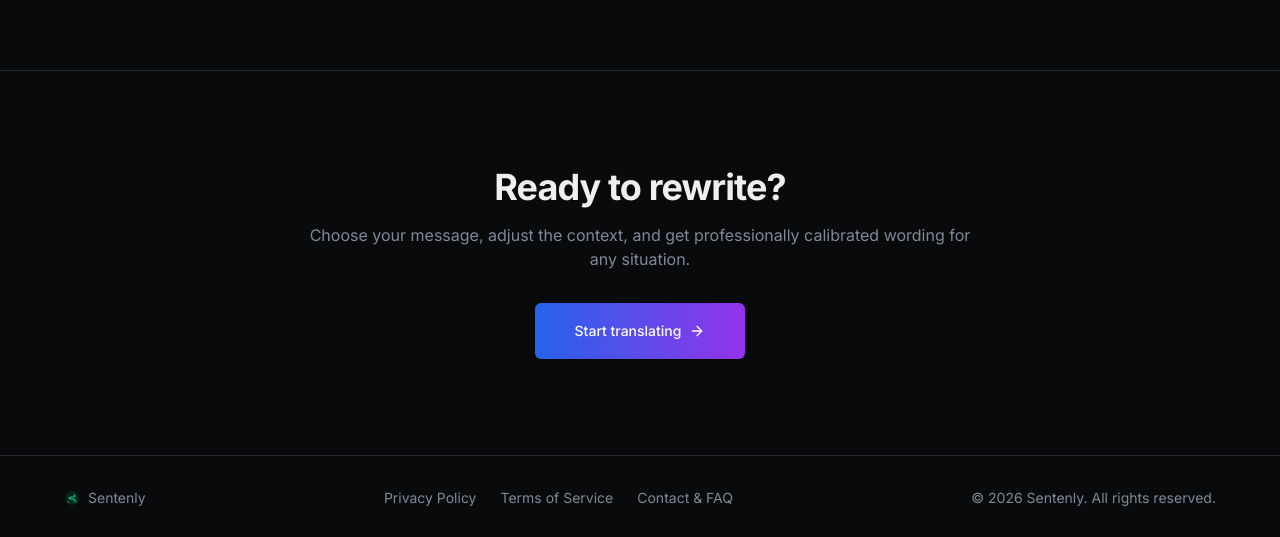
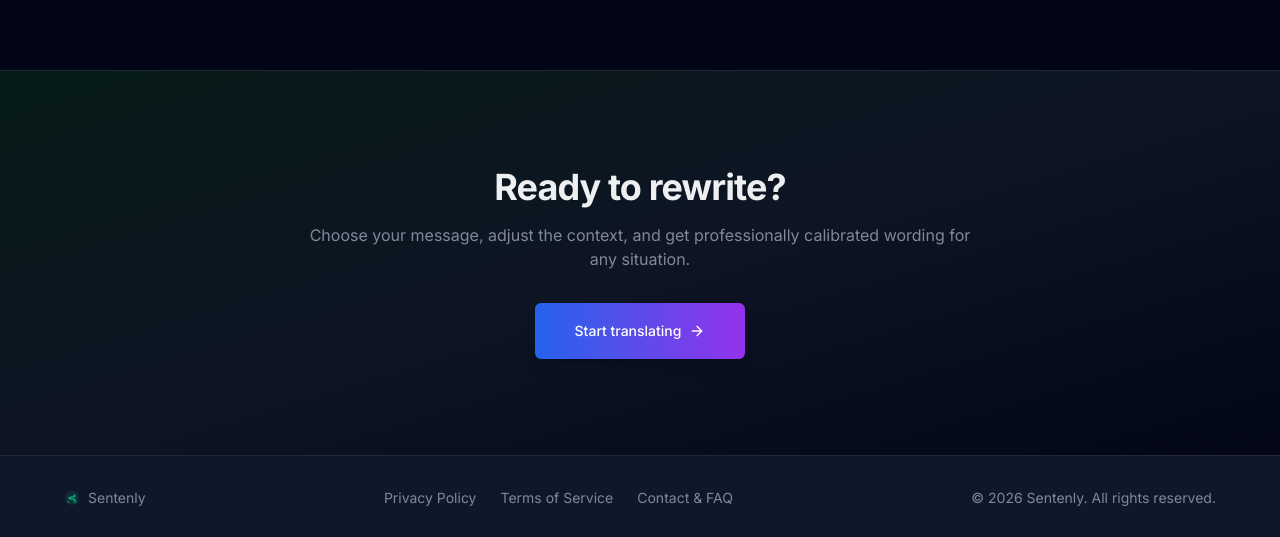
Before and after one commit to ehtor62/protranslate, a Next.js app: page /en in a window 1280 px wide. Shown: the part 1339-1876 px from the top of the page. Built offline with nearby package versions, Linux system fonts and the light colour scheme; no server answers.

Commit message:
02221102

```diff
--- a/app/[locale]/page.tsx
+++ b/app/[locale]/page.tsx
@@ -51,7 +51,7 @@ export default function Home() {
       <Header />
 
       {/* Hero section */}
-      <section className="relative overflow-hidden">
+      <section className="relative overflow-hidden bg-gradient-to-br from-emerald-950/40 via-slate-900 to-background">
         {/* Gradient overlay */}
         <div
           className="absolute inset-0 pointer-events-none"
@@ -105,7 +105,7 @@ export default function Home() {
       </section>
 
       {/* Message types */}
-      <section className="border-y border-border bg-muted/30">
+      <section className="border-y border-border bg-slate-900/50">
         <div className="container py-8">
           <div className="flex flex-wrap items-center justify-center gap-4 md:gap-8">
             <span className="text-sm text-muted-foreground">{t('messageTypes.title')}</span>
@@ -122,7 +122,7 @@ export default function Home() {
       </section>
 
       {/* Features */}
-      <section id="how-it-works" className="py-24">
+      <section id="how-it-works" className="py-24 bg-slate-950">
         <div className="container">
           <div className="text-center mb-16">
             <h2 className="text-3xl md:text-4xl font-bold text-foreground mb-4">
@@ -151,7 +151,7 @@ export default function Home() {
       </section>
 
       {/* CTA */}
-      <section className="py-24 border-t border-border">
+      <section className="py-24 border-t border-border bg-gradient-to-br from-emerald-950/50 via-slate-900/80 to-slate-950">
         <div className="container">
           <div className="max-w-2xl mx-auto text-center">
             <h2 className="text-3xl md:text-4xl font-bold text-foreground mb-4">
@@ -171,7 +171,7 @@ export default function Home() {
       </section>
 
       {/* Footer */}
-      <footer className="border-t border-border py-8">
+      <footer className="border-t border-border py-8 bg-slate-900">
         <div className="container">
           <div className="flex flex-col md:flex-row items-center justify-between gap-4">
             <div className="flex items-center gap-2">
--- a/src/components/InviteModal.tsx
+++ b/src/components/InviteModal.tsx
@@ -23,6 +23,11 @@ export function InviteModal({ isOpen, onClose }: InviteModalProps) {
   const [referralCode, setReferralCode] = useState<string | null>(null);
   const [loading, setLoading] = useState(true);
   const [error, setError] = useState<string | null>(null);
+  const [mounted, setMounted] = useState(false);
+
+  useEffect(() => {
+    setMounted(true);
+  }, []);
 
   useEffect(() => {
     if (isOpen && !referralCode) {
@@ -63,7 +68,7 @@ export function InviteModal({ isOpen, onClose }: InviteModalProps) {
     }
   };
 
-  const referralLink = typeof window !== 'undefined' && referralCode
+  const referralLink = mounted && referralCode
     ? `${window.location.origin}?ref=${referralCode}`
     : 'Loading...';
 
```
